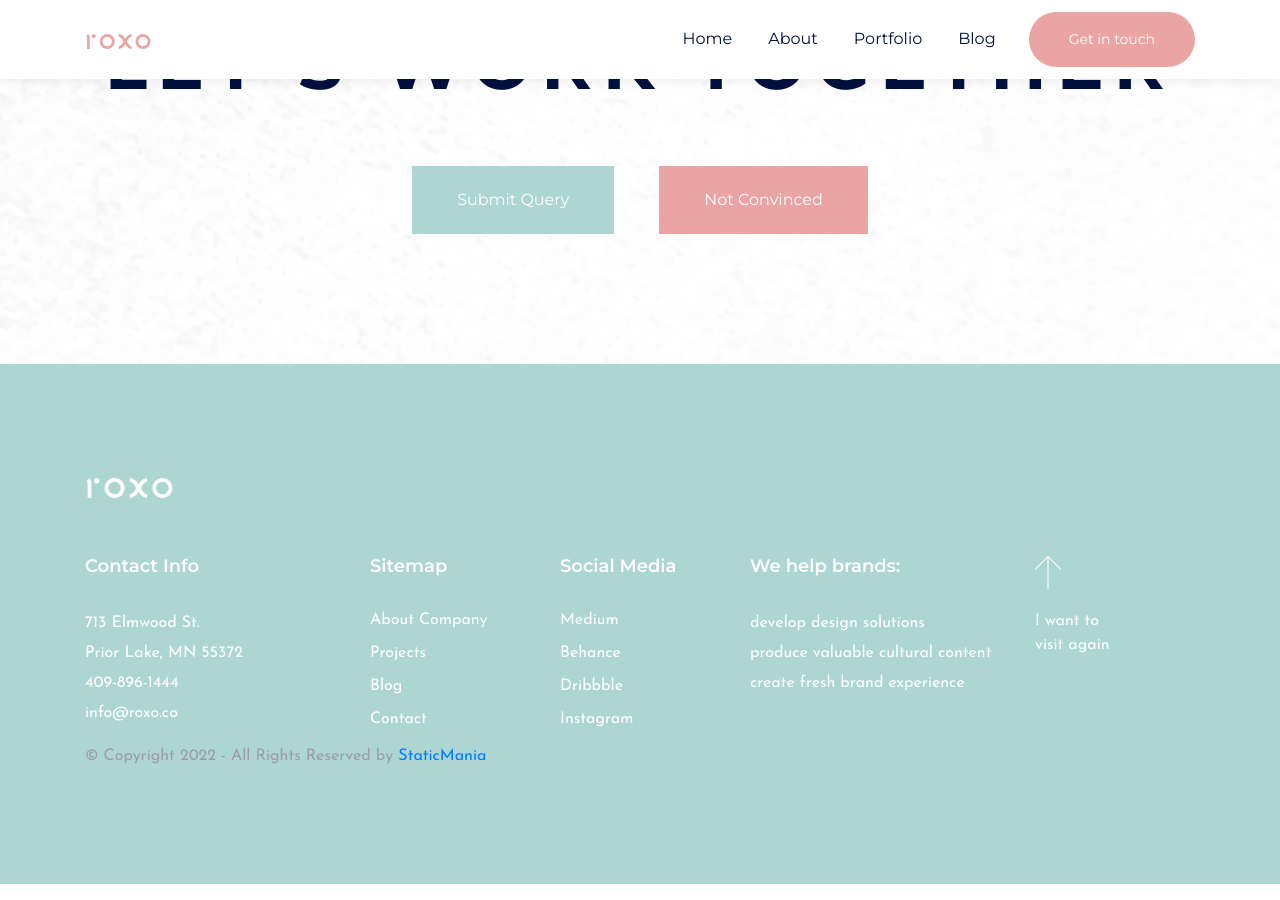
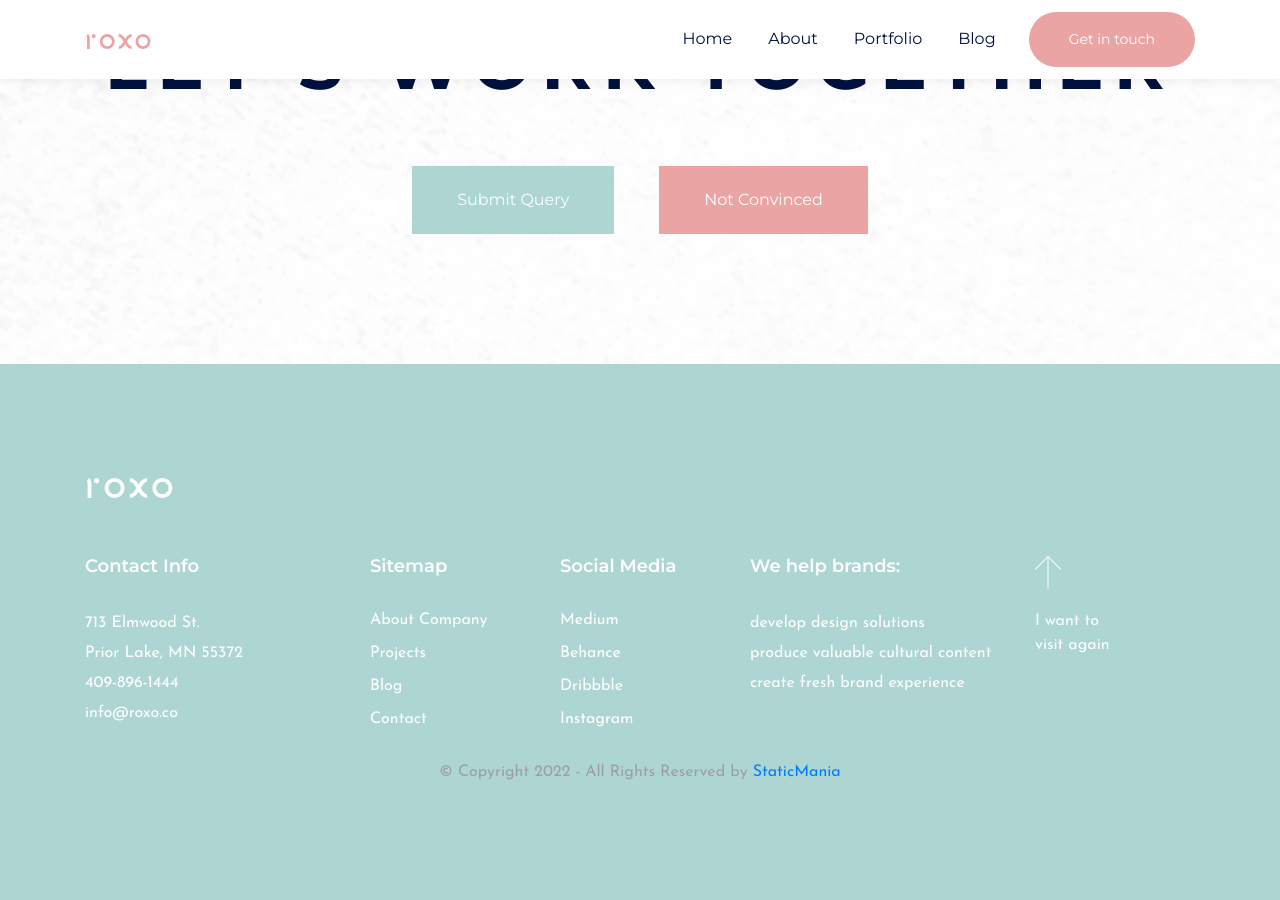
Before and after one commit to StaticMania/roxo-jekyll, a Jekyll site: the page built from index.html, in a window 1280 px wide and 900 px high, scrolled down 4008 px. Built offline with Jekyll 4.4.1, drawn with Linux system fonts in a browser that asks for light colours; the list of posts is cut into pages by our own code.

Commit message:
add copyright

```diff
--- a/_includes/footer.html
+++ b/_includes/footer.html
@@ -63,7 +63,7 @@
         </a>
       </div>
       <div class="col-12">
-        <div class="site-footer-copyright">
+        <div class="site-footer-copyright  text-center my-3">
           <p>© Copyright 2022 - All Rights Reserved by <a href="https://staticmania.com/" target="_blank">StaticMania</a> </p>
         </div>
       </div>
```
